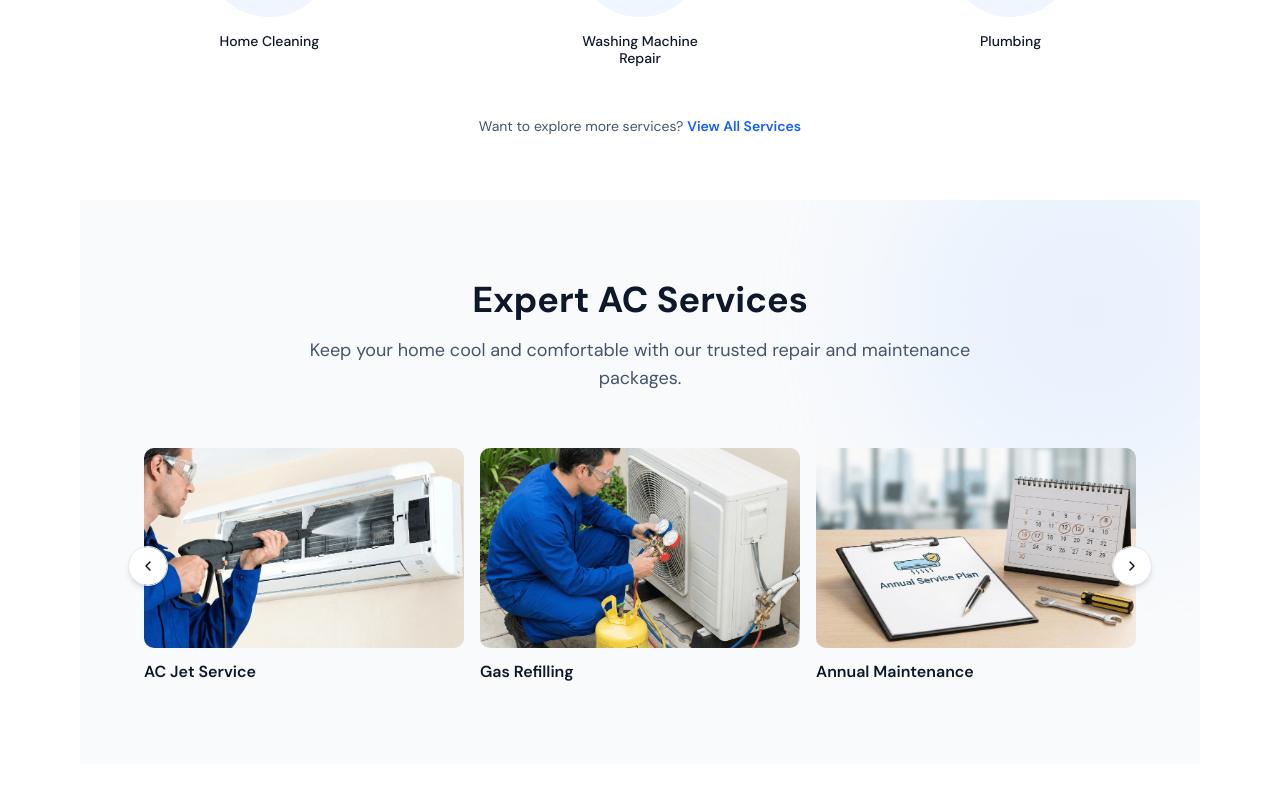
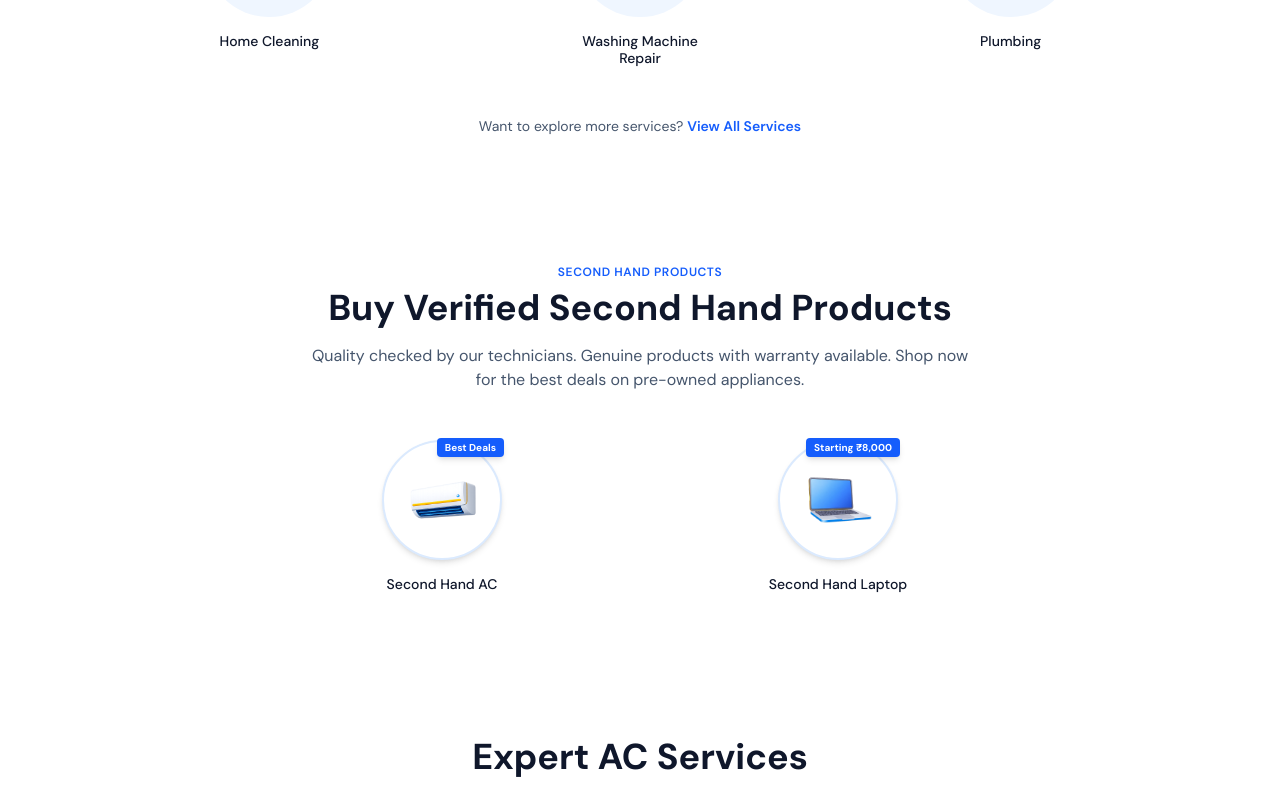
Before and after one commit to Arish613/go-technician, a Next.js app: page / in a window 1280 px wide. Shown: the part 1247-2040 px from the top of the page. Built offline with nearby package versions, Linux system fonts and the light colour scheme; no server answers; the database is empty.

Commit message:
Added second hand in homepage

```diff
--- a/app/(second-hand)/[slug]/page.tsx
+++ b/app/(second-hand)/[slug]/page.tsx
@@ -59,7 +59,7 @@ export default async function SecondHandCategoryPage({
 
       <div className="lg:grid md:grid-cols-2">
         {/* LEFT — sticky hero image + info */}
-        <section className="lg:sticky lg:top-10 lg:h-screen lg:mt-10">
+        <section className="lg:sticky lg:top-10 lg:mt-10">
           <div className="md:mx-20">
             {category.image && (
               <div className="w-full max-h-56 md:max-h-125 lg:max-h-175 overflow-hidden">
--- a/app/page.tsx
+++ b/app/page.tsx
@@ -7,6 +7,7 @@ import { Partners } from "@/components/homepage/Partners";
 import { QuickRepairs } from "@/components/homepage/QuickRepairs";
 import { RecentBlogs } from "@/components/blog/RecentBlogs";
 import { CustomerReviews } from "@/components/homepage/Reviews";
+import { SecondHandProducts } from "@/components/homepage/SecondHandProducts";
 import { Services } from "@/components/homepage/Services";
 import { WhyChooseUs } from "@/components/homepage/WhyChooseUs";
 
@@ -16,6 +17,7 @@ export default function Page() {
       <HeroSSR />
       <div className="md:mx-20">
         <Services />
+        <SecondHandProducts />
         <ACServices />
         <QuickRepairs />
         <AboutUs />
--- a/components/homepage/ACServices.tsx
+++ b/components/homepage/ACServices.tsx
@@ -30,10 +30,8 @@ export function ACServices() {
   return (
     <section
       id="ac-services"
-      className="bg-slate-50 py-20 relative overflow-hidden"
+      className=" py-20 relative overflow-hidden"
     >
-      {/* Decorative Background Blob */}
-      <div className="absolute top-0 right-0 -mr-20 -mt-20 h-96 w-96 rounded-full bg-blue-100 blur-3xl opacity-50 pointer-events-none" />
 
       <div className="container mx-auto px-4 relative z-10">
         {/* Header */}
--- a/components/homepage/Partners.tsx
+++ b/components/homepage/Partners.tsx
@@ -68,7 +68,7 @@ export function Partners() {
               Trusted By The Best
             </span>
           </div>
-          <h2 className="text-4xl font-bold text-slate-900 sm:text-5xl bg-linear-to-r from-slate-900 via-slate-700 to-slate-900 bg-clip-text">
+          <h2 className="mt-2 text-3xl font-bold text-slate-900 sm:text-4xl">
             Brands We Repair & Service
           </h2>
           <p className="mx-auto mt-4 max-w-2xl text-sm md:text-lg text-slate-600 leading-relaxed">
--- /dev/null
+++ b/components/homepage/SecondHandProducts.tsx
@@ -0,0 +1,98 @@
+import Image from "next/image";
+import Link from "next/link";
+
+const products = [
+  {
+    name: "Second Hand AC",
+    icon: "/icons/ac-repair.png",
+    badge: "Best Deals",
+    badgeColor: "bg-blue-600",
+    link: "/buy-second-hand-air-conditioner-in-mumbai",
+  },
+  {
+    name: "Second Hand Laptop",
+    icon: "/icons/laptop-service.png",
+    badge: "Starting ₹8,000",
+    badgeColor: "bg-blue-600",
+    link: "/buy-second-hand-laptop-in-mumbai",
+  },
+];
+
+export function SecondHandProducts() {
+  return (
+    <section id="second-hand" className=" py-16">
+      <div className="container mx-auto px-4">
+        <div className="mb-12 text-center">
+          <p className="text-xs font-semibold uppercase tracking-wider text-blue-600">
+            Second Hand Products
+          </p>
+          <h2 className="mt-2 text-3xl font-bold text-slate-900 sm:text-4xl">
+            Buy Verified Second Hand Products
+          </h2>
+          <p className="max-sm:hidden mx-auto mt-4 max-w-2xl text-sm md:text-base text-slate-600">
+            Quality checked by our technicians. Genuine products with warranty
+            available. Shop now for the best deals on pre-owned appliances.
+          </p>
+        </div>
+
+        <div className="grid grid-cols-2 gap-y-10 sm:gap-x-6 sm:grid-cols-2 md:grid-cols-2 lg:grid-cols-2 max-w-3xl mx-auto">
+          {products.map((product) => {
+            const cardContent = (
+              <div className="group flex cursor-pointer flex-col items-center gap-4">
+                <div className="relative flex md:h-30 md:w-30 items-center justify-center rounded-full bg-white shadow-md transition-transform duration-300 group-hover:scale-105 border-2 border-blue-100">
+                  {product.badge && (
+                    <span className="absolute -right-1 -top-1 rounded bg-blue-600 px-2 py-0.5 text-[10px] font-bold text-white shadow-md whitespace-nowrap">
+                      {product.badge}
+                    </span>
+                  )}
+
+                  <div className="relative md:h-28 md:w-28 h-24 w-24">
+                    <Image
+                      src={product.icon}
+                      alt={product.name}
+                      fill
+                      sizes="(max-width: 640px) 50vw, 33vw"
+                      className="object-contain"
+                    />
+                  </div>
+                </div>
+
+                <p className="max-w-40 text-center text-sm font-medium leading-tight text-slate-900 group-hover:text-blue-600">
+                  {product.name}
+                </p>
+              </div>
+            );
+
+            return product.link ? (
+              <Link
+                key={product.name}
+                href={product.link}
+                className="mx-auto"
+                prefetch={true}
+              >
+                {cardContent}
+              </Link>
+            ) : (
+              <div key={product.name} className="mx-auto">
+                {cardContent}
+              </div>
+            );
+          })}
+        </div>
+{/*
+        <div className="mt-12 text-center">
+          <p className="text-sm text-slate-600">
+            Want to explore more products?{" "}
+            <Link
+              href="/second-hand"
+              prefetch={true}
+              className="font-semibold text-blue-600 hover:text-blue-700"
+            >
+              View All Products
+            </Link>
+          </p>
+        </div> */}
+      </div>
+    </section>
+  );
+}
```
